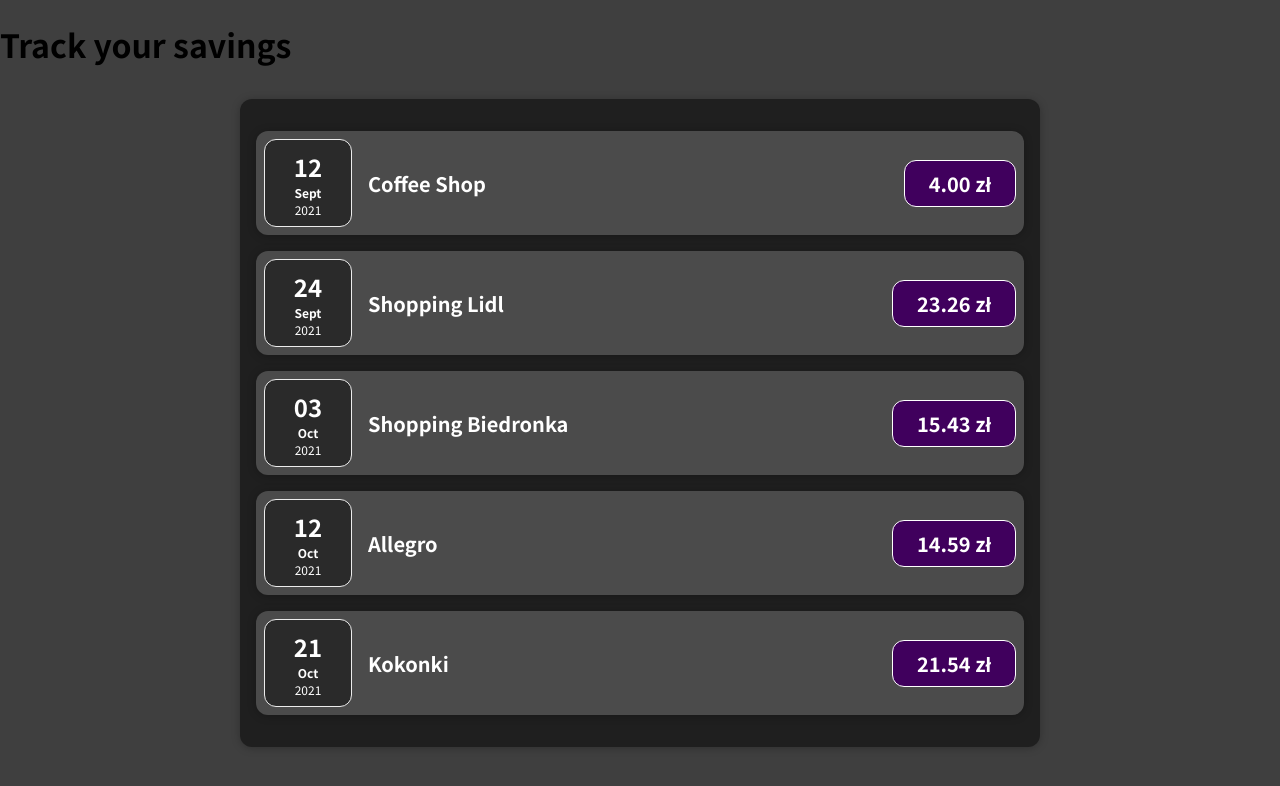
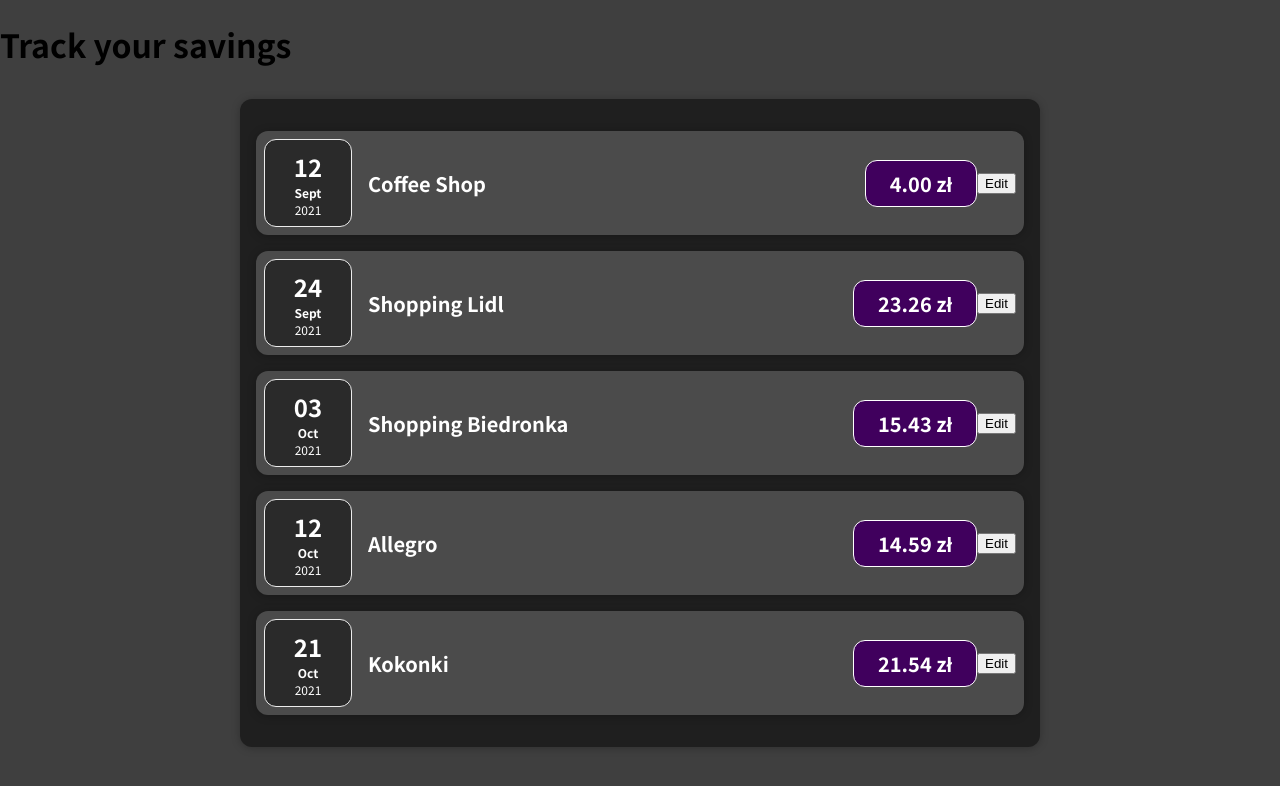
Before and after one commit to bhszewczyk/Savings_app, a React app in the folder savings-app/: page / in a window 1280 px wide. Shown: the top 786 px of the page. Built offline with nearby package versions, Linux system fonts and the light colour scheme.

Commit message:
Adds title state to SavingItem component

```diff
--- a/savings-app/src/components/Savings/SavingDate.js
+++ b/savings-app/src/components/Savings/SavingDate.js
@@ -3,7 +3,7 @@
 import './SavingDate.css';
 
 function SavingDate(props) {
-	console.log(props);
+	// console.log(props);
 	const day = props.date.toLocaleString('en-GB', { day: '2-digit' });
 	const month = props.date.toLocaleString('en-GB', { month: 'short' });
 	const year = props.date.getFullYear();
--- a/savings-app/src/components/Savings/SavingItem.js
+++ b/savings-app/src/components/Savings/SavingItem.js
@@ -1,4 +1,4 @@
-import React from 'react';
+import React, { useState } from 'react';
 
 import './SavingItem.css';
 import Card from '../UI/Card';
@@ -11,14 +11,21 @@
 	const savingAmount = (expanseAmount * 0.1).toFixed(2);
 	// const savingAmountHardcoded = 3.25;
 
+	const [title, setTitle] = useState(savingTitle);
+
+	const clickBtnHandler = () => {
+		setTitle('Updated Title');
+	};
+
 	return (
 		<Card className='saving-item'>
 			{/* <div>{savingDate}</div> */}
 			<SavingDate date={savingDate} />
 			<div className='saving-item__description'>
-				<h2>{savingTitle}</h2>
+				<h2>{title}</h2>
 				<div className='saving-item__price'>{savingAmount} zł</div>
 			</div>
+			<button onClick={clickBtnHandler}>Edit</button>
 		</Card>
 	);
 }
```
